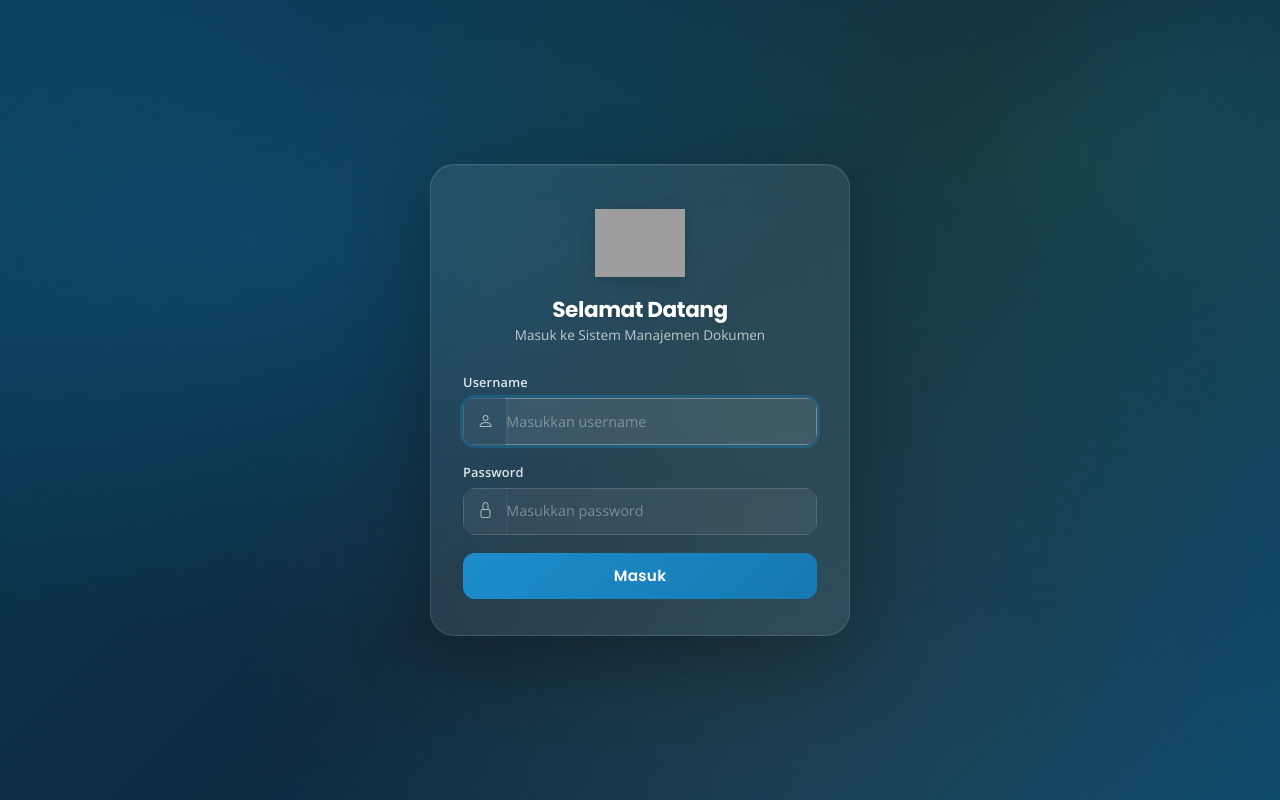
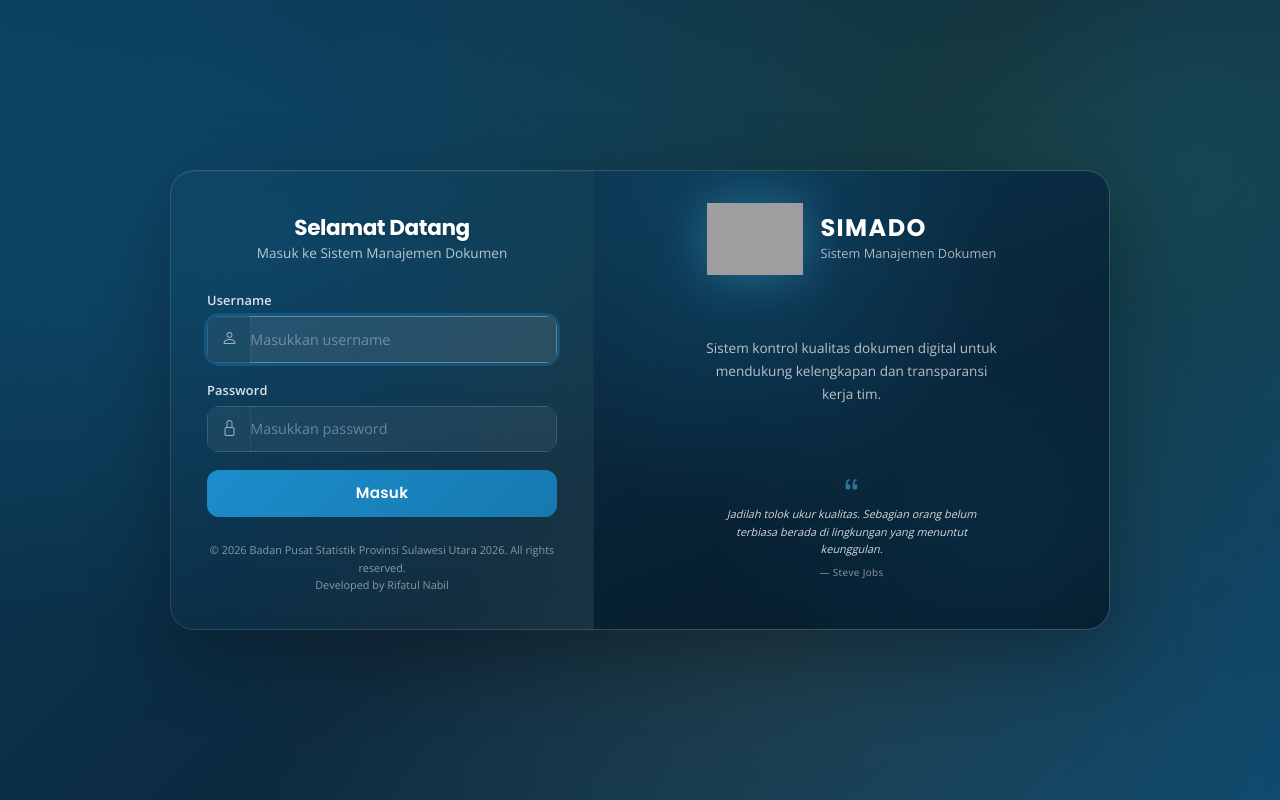
Before and after one commit to rifatul2901/sistem-manajemen-dokumen-laravel, a Laravel app: page /login in a window 1280 px wide. Run offline with Laravel 12, Linux system fonts and the light colour scheme; some libraries are stand-ins or nearby versions; grey boxes are pictures that could not be loaded.

Commit message:
feat: redesain halaman login split-screen

```diff
--- a/resources/views/auth/login.blade.php
+++ b/resources/views/auth/login.blade.php
@@ -2,9 +2,9 @@
 
 @section('content')
 <div class="login-page">
-    <div class="login-card">
+    <div class="login-split">
+        <div class="login-card login-panel-form">
             <div class="card">
-            <div class="login-logo"><img src="{{ asset('images/logo_no_text.png') }}" alt="Logo"></div>
                 <h1 class="login-title">Selamat Datang</h1>
                 <p class="login-subtitle">Masuk ke Sistem Manajemen Dokumen</p>
 
@@ -44,6 +44,27 @@
                     </div>
                     <button type="submit" class="btn btn-primary w-100">Masuk</button>
                 </form>
+
+                <div class="login-copyright">
+                    <span>© 2026 {{ config('app.instansi', 'Badan Pusat Statistik Provinsi Sulawesi Utara 2026') }}. All rights reserved.</span>
+                    <span>Developed by Rifatul Nabil</span>
+                </div>
+            </div>
+        </div>
+        <div class="login-panel-promo">
+            <div class="promo-head">
+                <div class="promo-logo"><img src="{{ asset('images/logo_no_text.png') }}" alt="Logo"></div>
+                <div class="promo-head-text">
+                    <h2 class="promo-title">SIMADO</h2>
+                    <p class="promo-subtitle">Sistem Manajemen Dokumen</p>
+                </div>
+            </div>
+            <p class="promo-desc">Sistem kontrol kualitas dokumen digital untuk mendukung kelengkapan dan transparansi kerja tim.</p>
+            <div class="promo-quote">
+                <i class="bi bi-quote"></i>
+                <span>Jadilah tolok ukur kualitas. Sebagian orang belum terbiasa berada di lingkungan yang menuntut keunggulan.</span>
+                <span class="quote-source">— Steve Jobs</span>
+            </div>
         </div>
     </div>
 </div>
--- a/resources/views/layouts/main.blade.php
+++ b/resources/views/layouts/main.blade.php
@@ -338,6 +338,70 @@
         .login-alert-error ul li { margin-bottom: .15rem; }
         .login-alert-error ul li:last-child { margin-bottom: 0; }
 
+        .login-split {
+            width: 100%;
+            max-width: 940px;
+            display: grid;
+            grid-template-columns: 45fr 55fr;
+            border-radius: 24px;
+            overflow: hidden;
+            position: relative;
+            z-index: 1;
+            border: 1px solid rgba(255,255,255,.12);
+            box-shadow: 0 25px 80px rgba(0,0,0,.3), inset 0 1px 0 rgba(255,255,255,.06);
+            animation: loginFade .5s ease-out;
+        }
+        .login-panel-form { max-width: none; display: flex; align-items: stretch; }
+        .login-panel-form > .card {
+            width: 100%;
+            display: flex;
+            flex-direction: column;
+            background: transparent;
+            border: none;
+            box-shadow: none;
+            backdrop-filter: none;
+            -webkit-backdrop-filter: none;
+            animation: none;
+            padding: 2.75rem 2.25rem 2.25rem;
+        }
+        .login-panel-promo {
+            background: linear-gradient(160deg, rgba(11,53,79,.95) 0%, rgba(8,34,53,.98) 55%, rgba(6,26,40,1) 100%);
+            border-left: 1px solid rgba(255,255,255,.08);
+            padding: 2rem 2.5rem 3rem;
+            display: flex;
+            flex-direction: column;
+            align-items: center;
+            justify-content: flex-start;
+            text-align: center;
+            position: relative;
+            overflow: hidden;
+        }
+        .login-panel-promo::before {
+            content: '';
+            position: absolute; inset: 0;
+            background:
+                radial-gradient(ellipse at 30% 20%, rgba(28,141,203,.18) 0%, transparent 50%),
+                radial-gradient(ellipse at 80% 80%, rgba(28,141,203,.1) 0%, transparent 50%);
+            pointer-events: none;
+        }
+        .promo-head { display: flex; align-items: center; gap: 1.1rem; margin-bottom: 1.75rem; position: relative; }
+        .promo-logo { position: relative; margin-bottom: 0; }
+        .promo-logo img { height: 72px; width: auto; filter: drop-shadow(0 0 24px rgba(79,195,247,.35)); }
+        .promo-title { font-family: 'Poppins', sans-serif; font-size: 1.5rem; font-weight: 700; color: #fff; letter-spacing: .06em; margin: 0 0 .1rem; text-align: left; position: relative; }
+        .promo-subtitle { font-family: 'Open Sans', sans-serif; font-size: .8rem; color: rgba(255,255,255,.65); margin: 0; text-align: left; position: relative; }
+        .promo-desc { font-family: 'Open Sans', sans-serif; font-size: .85rem; color: rgba(255,255,255,.7); line-height: 1.7; max-width: 300px; margin: auto 0; position: relative; align-self: center; text-align: center; }
+        .promo-quote { position: relative; max-width: 280px; align-self: center; text-align: center; margin-top: auto; }
+        .promo-quote i { display: block; font-size: 1.15rem; color: rgba(79,195,247,.5); margin-bottom: .35rem; }
+        .promo-quote span { font-family: 'Open Sans', sans-serif; font-size: .68rem; font-style: italic; color: rgba(255,255,255,.82); line-height: 1.6; display: block; }
+        .promo-quote .quote-source { margin-top: .5rem; font-style: normal; font-size: .62rem; color: rgba(255,255,255,.55); letter-spacing: .04em; }
+        .login-copyright { margin-top: 1.5rem; text-align: center; font-family: 'Open Sans', sans-serif; font-size: .68rem; line-height: 1.6; color: rgba(255,255,255,.5); }
+        .login-copyright span { display: block; }
+        @media (max-width: 767.98px) {
+            .login-split { grid-template-columns: 1fr; max-width: 420px; }
+            .login-panel-promo { display: none; }
+            .login-panel-form > .card { padding: 2.5rem 1.5rem 2rem; }
+        }
+
         .empty-state { padding: 3rem 1rem; text-align: center; }
         .empty-state i { font-size: 2.5rem; color: #cbd5e1; margin-bottom: .5rem; display: block; }
         .empty-state p { color: #94a3b8; font-size: .9rem; }
```
Lines whose indentation alone changed are shown as unchanged.
